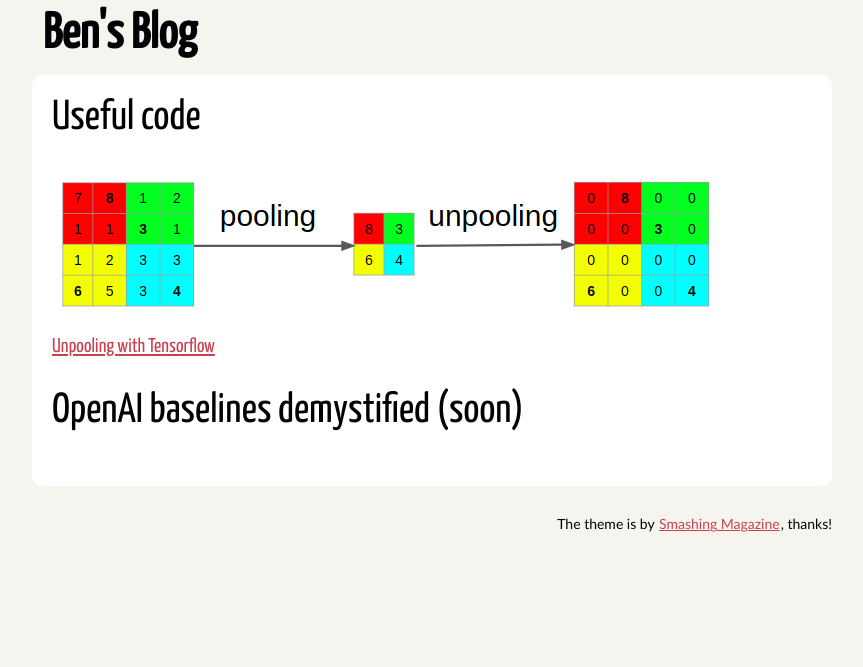
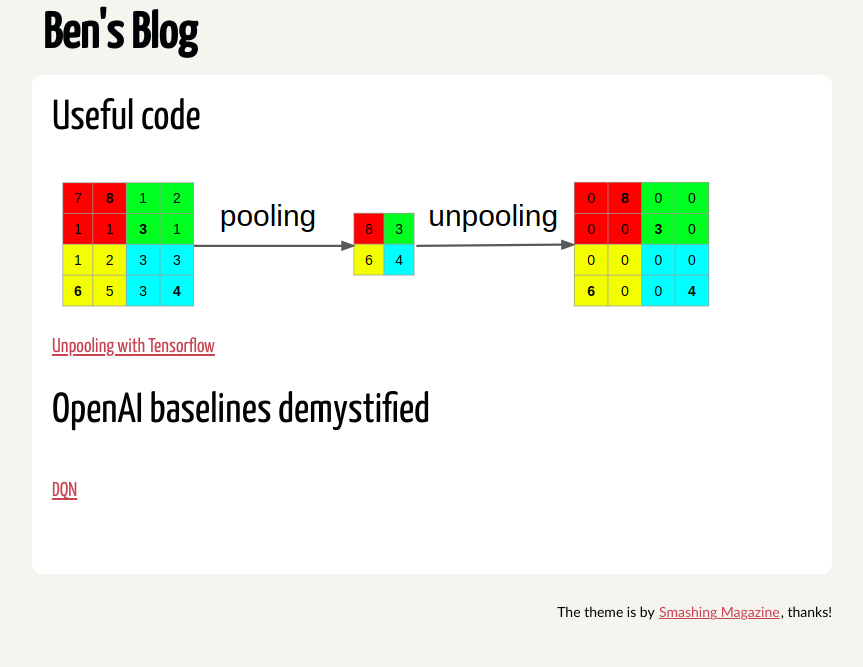
Before and after one commit to abenbihi/abenbihi.github.io, a plain HTML site: page index.html in a window 1280 px wide. Shown: the whole page, without its empty margins (208-1071 px from the left). Drawn offline with nearby package versions, Linux system fonts and the light colour scheme; some packages are replaced by stand-ins of ours.

Commit message:
dqn: intuition ongoing

```diff
--- a/index.html
+++ b/index.html
@@ -26,7 +26,14 @@
         </a>
 
         <!--<h2 class="entry-title"><a href="posts/2018-06-tf-unpooling/index.html">Tensorflow unpooling</a></h1>-->
-        <h1 class="entry-title">OpenAI baselines demystified (soon)</h1>
+        <h1 class="entry-title">OpenAI baselines demystified</h1>
+        <a href="posts/2018-09-dqn/">
+          <div class="post">
+            <!--<img src="img/post-covers/unpooling.png">-->
+            <h3>DQN</h3>
+            <!--<h3>Neural style transfer with caffe</h3>-->
+          </div>
+        </a>
         <!--<footer class="post-info">
           <abbr class="published" title="2018-06-28T20:00:00+02:00">
           Published: jeu. 28 juin 2018
```
